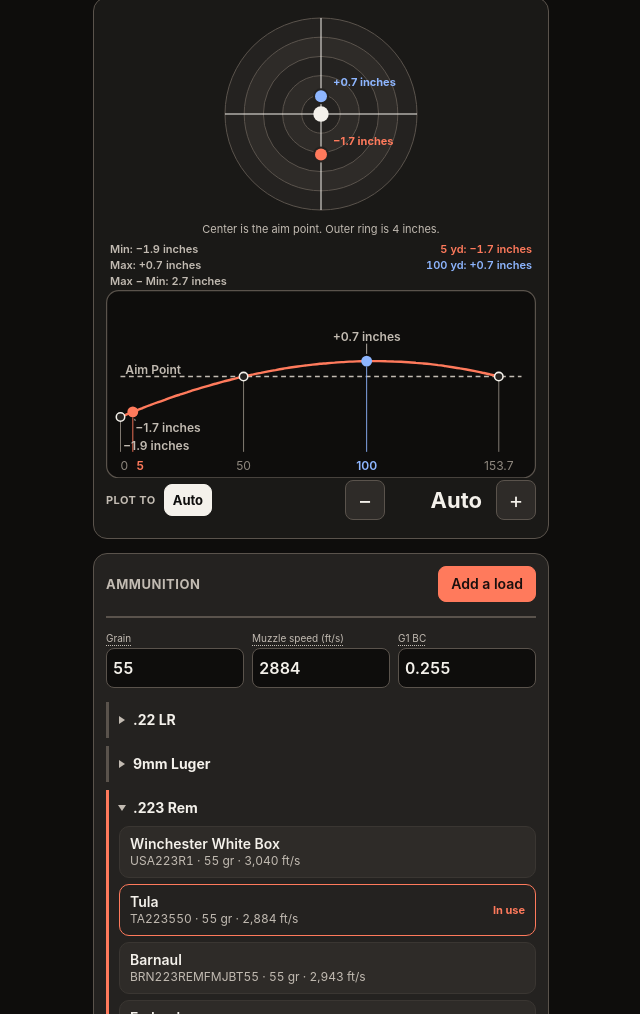
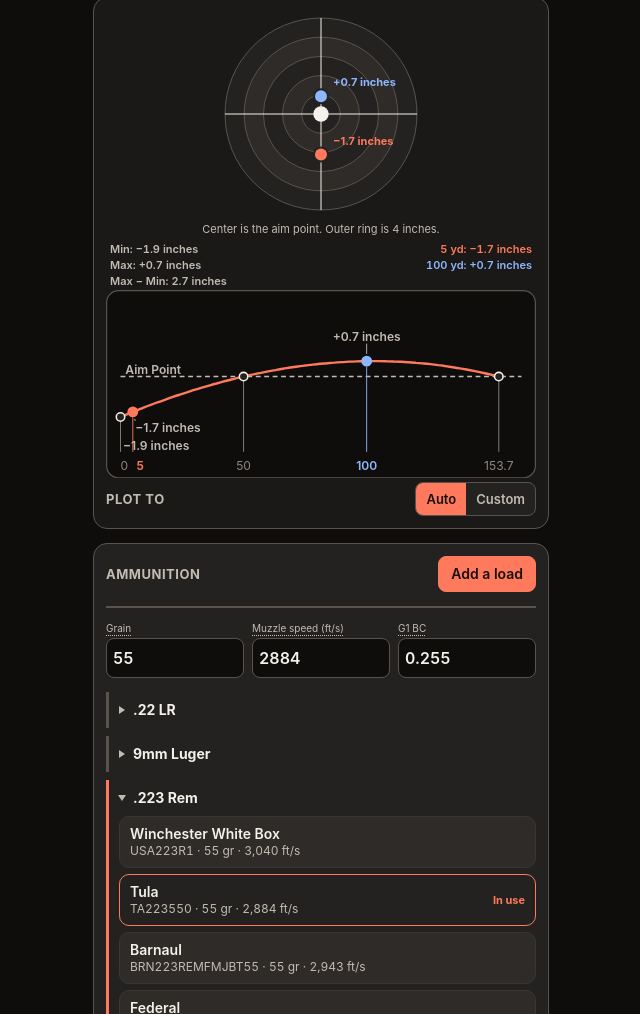
Before and after one commit to regenerous/poicalc, a plain HTML site: page index.html in a window 1280 px wide. Shown: the part 551-1565 px from the top of the page, without its empty margins (319-959 px from the left). Drawn offline with Linux system fonts and the light colour scheme.

Commit message:
Replace the plot stepper with an Auto and Custom toggle, version 0.19.4.
Co-authored-by: regenerous <regenerous@users.noreply.github.com>

```diff
--- a/index.html
+++ b/index.html
@@ -178,15 +178,16 @@
           <svg id="path" viewBox="0 0 356 156" role="img"></svg>
         </div>
         <div class="plot-scale">
-          <span class="plot-scale-name">Plot to</span>
-          <button type="button" id="plot-auto" aria-pressed="true">Auto</button>
-          <div class="stepper">
-            <button type="button" id="plot-dec" aria-label="Shorter plot distance">−</button>
-            <label class="dist-readout">
+          <h2>Plot to</h2>
+          <div class="plot-scale-controls">
+            <div class="units" role="radiogroup" aria-label="Plot distance">
+              <button type="button" id="plot-auto" role="radio" aria-checked="true">Auto</button>
+              <button type="button" id="plot-custom" role="radio" aria-checked="false">Custom</button>
+            </div>
+            <label class="plot-max" id="plot-max-field" hidden>
               <input id="plot-max" inputmode="decimal" autocomplete="off" aria-label="Maximum plot distance">
               <span id="plot-unit"></span>
             </label>
-            <button type="button" id="plot-inc" aria-label="Longer plot distance">+</button>
           </div>
         </div>
       </section>
--- a/js/app.js
+++ b/js/app.js
@@ -26,6 +26,7 @@ const DEFAULTS = {
   paperYd: 50,
   closeYd: 5,
   farYd: 100,
+  plotCustom: false,
   plotMaxYd: null,
 };
 
@@ -102,6 +103,8 @@ function sanitize(data) {
     data.plotMaxYd == null || data.plotMaxYd === ""
       ? null
       : clampNum(data.plotMaxYd, 5, MAX_YD, null);
+  if (data.plotCustom === true || data.plotCustom === false) next.plotCustom = data.plotCustom;
+  else next.plotCustom = next.plotMaxYd != null;
   next.weightGr = clampNum(data.weightGr, 15, 500, DEFAULTS.weightGr);
   next.bc = data.bc == null || data.bc === "" ? null : clampNum(data.bc, 0.05, 1.5, null);
   if (typeof data.caliber === "string" && data.caliber.trim()) next.caliber = data.caliber.slice(0, 40);
@@ -443,14 +446,12 @@ function drawTarget(closeIn, farIn) {
   $("target-caption").textContent = `Center is the aim point. Outer ring is ${ring.label}.`;
 }
 
-let plotAutoReach = 100;
-
 function plotReach(poi) {
   return Math.max(poi ? poi.reachYd : 0, state.farYd, state.closeYd, 25);
 }
 
 function plotXMax(poi) {
-  if (state.plotMaxYd == null) return plotReach(poi) * 1.06;
+  if (!state.plotCustom || state.plotMaxYd == null) return plotReach(poi) * 1.06;
   return state.plotMaxYd;
 }
 
@@ -508,7 +509,10 @@ function drawPath(poi) {
   const xOf = (yd) => pad.l + (yd / xMax) * plotW;
   const yOf = (inches) => pad.t + ((yMax - inches) / (yMax - yMin)) * plotH;
   const ends = extremaInRange(poi);
-  const curve = thinSamples(shown, [poi.climbYd, poi.fallYd, state.closeYd, state.farYd, ends?.min.yd, ends?.max.yd]).map((point) => ({
+  const curve = thinSamples(
+    shown,
+    [poi.climbYd, poi.fallYd, state.closeYd, state.farYd, ends?.min.yd, ends?.max.yd].filter((yd) => onAxis(yd)),
+  ).map((point) => ({
     x: xOf(point.yd),
     y: yOf(point.inches),
   }));
@@ -727,7 +731,11 @@ function drawPath(poi) {
 
   const rawTicks = [{ yd: 0, x: pad.l, role: "", kind: "zero" }];
   for (const mark of marked) rawTicks.push({ yd: mark.yd, x: mark.x, role: mark.role, kind: mark.kind });
-  if (state.plotMaxYd != null) rawTicks.push({ yd: xMax, x: xOf(xMax), role: "", kind: "end" });
+  if (state.plotCustom && state.plotMaxYd != null) {
+    const endX = xOf(xMax);
+    const crowded = rawTicks.some((tick) => Math.abs(tick.x - endX) < 36);
+    if (!crowded) rawTicks.push({ yd: xMax, x: endX, role: "", kind: "end" });
+  }
   rawTicks.sort((a, b) => a.x - b.x);
   const ticks = [];
   for (const tick of rawTicks) {
@@ -1243,14 +1251,12 @@ function render() {
   setIfIdle("sight", formatSight(state.sightIn));
   setIfIdle("zero", formatDistanceNumber(state.zeroYd));
   setIfIdle("paper", formatDistanceNumber(state.paperYd));
-  plotAutoReach = poi ? plotReach(poi) : Math.max(state.farYd, state.closeYd, 25);
-  const plotAuto = state.plotMaxYd == null;
-  $("plot-auto").setAttribute("aria-pressed", plotAuto ? "true" : "false");
-  $("plot-unit").textContent = plotAuto ? "" : unit;
-  setIfIdle("plot-max", plotAuto ? "Auto" : formatDistanceNumber(state.plotMaxYd));
-  const plotShown = plotAuto ? null : displayDistance(state.plotMaxYd);
-  $("plot-dec").disabled = plotShown != null && plotShown <= displayDistance(5);
-  $("plot-inc").disabled = plotShown != null && plotShown >= displayDistance(MAX_YD);
+  const plotCustom = state.plotCustom === true;
+  $("plot-auto").setAttribute("aria-checked", plotCustom ? "false" : "true");
+  $("plot-custom").setAttribute("aria-checked", plotCustom ? "true" : "false");
+  $("plot-max-field").hidden = !plotCustom;
+  $("plot-unit").textContent = unit;
+  setIfIdle("plot-max", state.plotMaxYd == null ? "" : formatDistanceNumber(state.plotMaxYd));
 
   if (poi) {
     drawTarget(closeIn, farIn);
@@ -1566,21 +1572,21 @@ function wire() {
   onNumber("close", (n) => (metric() ? n / 0.9144 : n), distanceBounds, assignClose);
   onNumber("far", (n) => (metric() ? n / 0.9144 : n), distanceBounds, assignFar);
   onNumber("plot-max", (n) => (metric() ? n / 0.9144 : n), () => [5, MAX_YD], (yards) => {
+    state.plotCustom = true;
     state.plotMaxYd = yards;
   });
-  const stepPlot = (direction) => {
-    const base = state.plotMaxYd == null ? plotAutoReach * 1.06 : state.plotMaxYd;
-    state.plotMaxYd = stepShown(base, direction, 5, MAX_YD);
-    save();
-    render();
-  };
   $("plot-auto").addEventListener("click", () => {
-    state.plotMaxYd = null;
-    save();
-    render();
-  });
-  $("plot-dec").addEventListener("click", () => stepPlot(-1));
-  $("plot-inc").addEventListener("click", () => stepPlot(1));
+    if (!state.plotCustom) return;
+    state.plotCustom = false;
+    save();
+    render();
+  });
+  $("plot-custom").addEventListener("click", () => {
+    if (state.plotCustom) return;
+    state.plotCustom = true;
+    save();
+    render();
+  });
   $("zero-dec").addEventListener("click", () => {
     const [min, max] = zeroBounds();
     state.zeroYd = stepShown(state.zeroYd, -1, min, max);
--- a/js/version.js
+++ b/js/version.js
@@ -1,2 +1,2 @@
 /** The only copy of the app version. Bump it before any commit that changes behavior. */
-export const VERSION = "0.19.3";
+export const VERSION = "0.19.4";
--- a/styles.css
+++ b/styles.css
@@ -430,46 +430,52 @@ html.standalone .app {
 .plot-scale {
   display: flex;
   align-items: center;
+  justify-content: space-between;
   gap: 8px;
-  padding: 2px 12px 8px;
+  padding: 4px 12px 2px;
 }
 
-.plot-scale-name {
-  flex: 0 0 auto;
-  font-size: 11px;
-  line-height: 14px;
+.plot-scale h2 {
+  flex: 1 1 auto;
+  min-width: 0;
+  margin: 0;
+  font-size: 13px;
+  line-height: 16px;
   font-weight: 700;
   letter-spacing: 0.04em;
   text-transform: uppercase;
   color: var(--secondary);
 }
 
-#plot-auto {
+.plot-scale-controls {
+  display: flex;
+  align-items: center;
+  gap: 8px;
   flex: 0 0 auto;
-  min-height: 32px;
-  padding: 4px 8px;
-  border: 1px solid var(--stroke-strong);
-  border-radius: 8px;
-  background: var(--fill);
-  font-size: 13px;
-  line-height: 16px;
-  font-weight: 700;
-  color: var(--secondary);
 }
 
-#plot-auto[aria-pressed="true"] {
-  background: var(--text);
-  border-color: var(--text);
-  color: var(--bg);
+.plot-max[hidden] { display: none; }
+
+.plot-max {
+  display: flex;
+  align-items: baseline;
+  gap: 4px;
+  color: var(--text);
+  font-size: 22px;
+  line-height: 26px;
+  font-weight: 700;
+  font-variant-numeric: tabular-nums;
 }
 
-.plot-scale .stepper { margin-left: auto; }
-
-.plot-scale .dist-readout { color: var(--text); }
-
-.plot-scale .stepper > button {
-  width: 40px;
-  height: 40px;
+.plot-max input {
+  width: 6ch;
+  border: 0;
+  background: transparent;
+  padding: 0;
+  text-align: right;
+  font: inherit;
+  color: inherit;
+  font-variant-numeric: tabular-nums;
 }
 
 #path {
```
Also changed, not shown: 1 other file.
